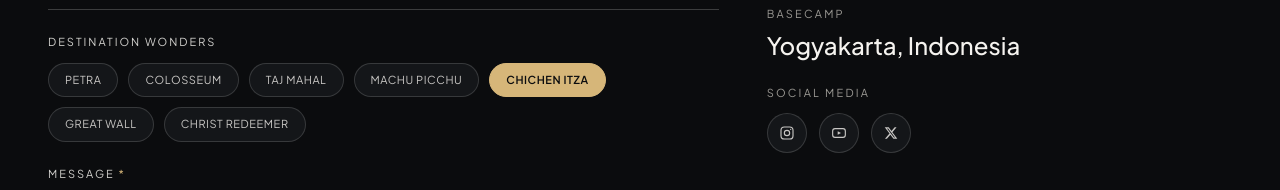
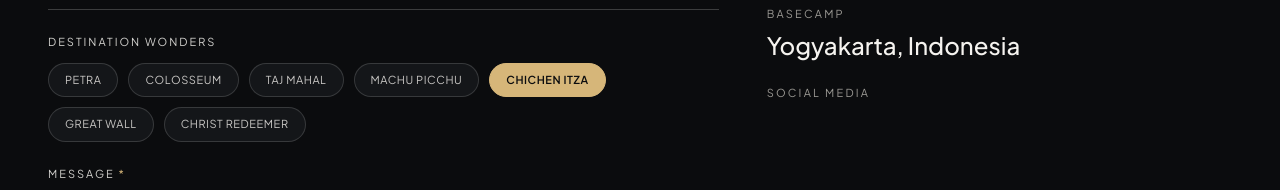
Before and after one commit to hltsproject/7WONDERS, a website: page contact.html in a window 1280 px wide. Shown: the part 1196-1386 px from the top of the page. Drawn offline with nearby package versions, Linux system fonts and the light colour scheme.

Commit message:
update .contact

```diff
--- a/contact.html
+++ b/contact.html
@@ -240,15 +240,6 @@
           <div>
             <p data-i18n="contactPage.socialLabel" class="text-[11px] tracking-[0.2em] text-muted uppercase mb-3">SOSIAL MEDIA</p>
             <div class="flex items-center gap-3">
-              <a href="#contact" aria-label="Instagram" class="w-10 h-10 rounded-full bg-dark-surface border border-white/15 hover:border-gold text-cream/80 hover:text-gold flex items-center justify-center transition-colors">
-                <svg class="w-4 h-4" fill="none" stroke="currentColor" stroke-width="1.7" viewBox="0 0 24 24"><rect x="3" y="3" width="18" height="18" rx="5"/><circle cx="12" cy="12" r="4"/><circle cx="17.5" cy="6.5" r="1" fill="currentColor" stroke="none"/></svg>
-              </a>
-              <a href="#contact" aria-label="YouTube" class="w-10 h-10 rounded-full bg-dark-surface border border-white/15 hover:border-gold text-cream/80 hover:text-gold flex items-center justify-center transition-colors">
-                <svg class="w-4 h-4" fill="none" stroke="currentColor" stroke-width="1.7" viewBox="0 0 24 24"><rect x="2.5" y="5.5" width="19" height="13" rx="3.5"/><path d="M10 9.5l5 2.5-5 2.5v-5z" fill="currentColor" stroke="none"/></svg>
-              </a>
-              <a href="#contact" aria-label="X" class="w-10 h-10 rounded-full bg-dark-surface border border-white/15 hover:border-gold text-cream/80 hover:text-gold flex items-center justify-center transition-colors">
-                <svg class="w-3.5 h-3.5" fill="currentColor" viewBox="0 0 24 24"><path d="M18.244 2.25h3.308l-7.227 8.26 8.502 11.24H16.17l-5.214-6.817L4.99 21.75H1.68l7.73-8.835L1.254 2.25H8.08l4.713 6.231zm-1.161 17.52h1.833L7.084 4.126H5.117z"/></svg>
-              </a>
             </div>
           </div>
         </div>
```
